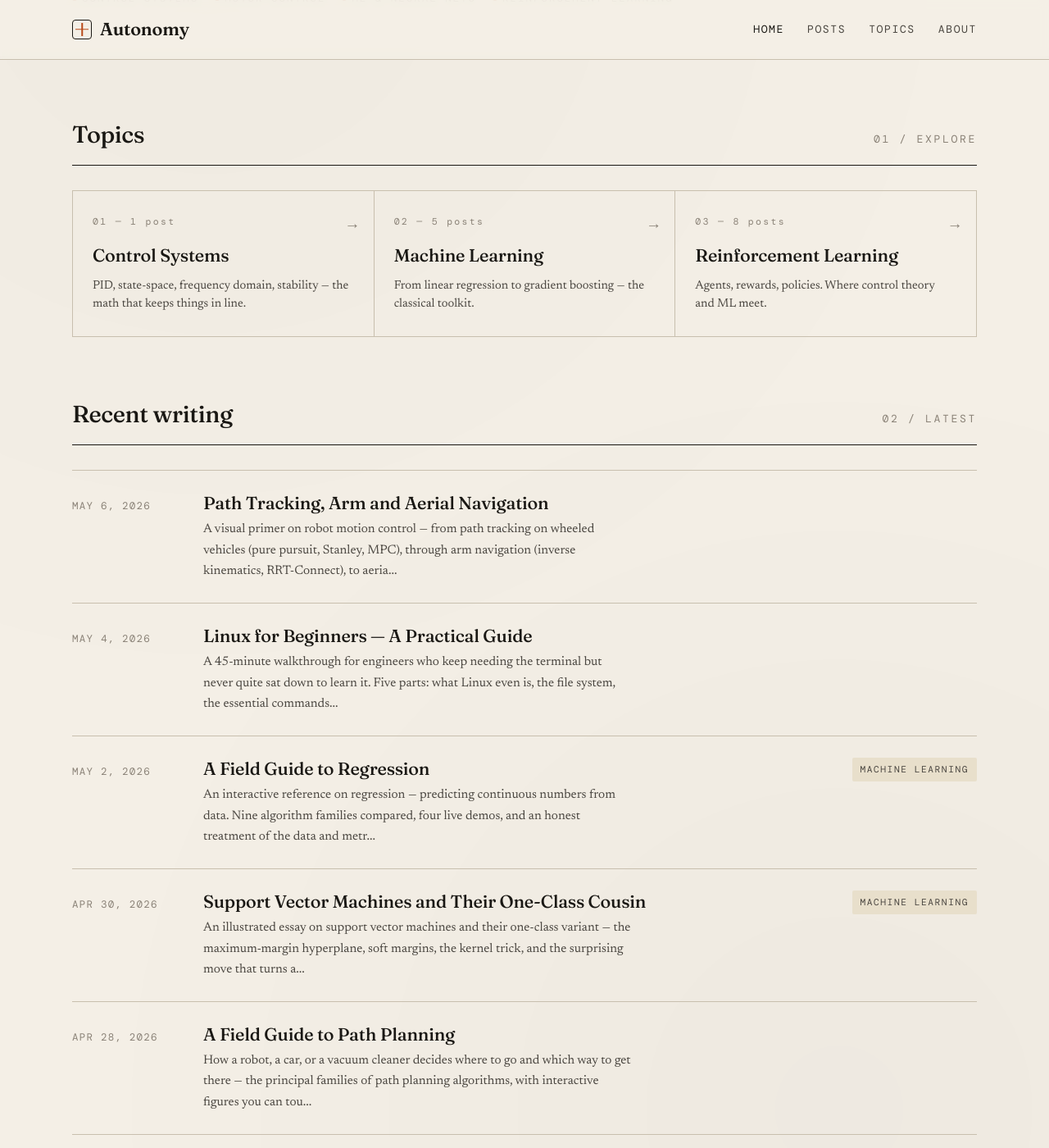
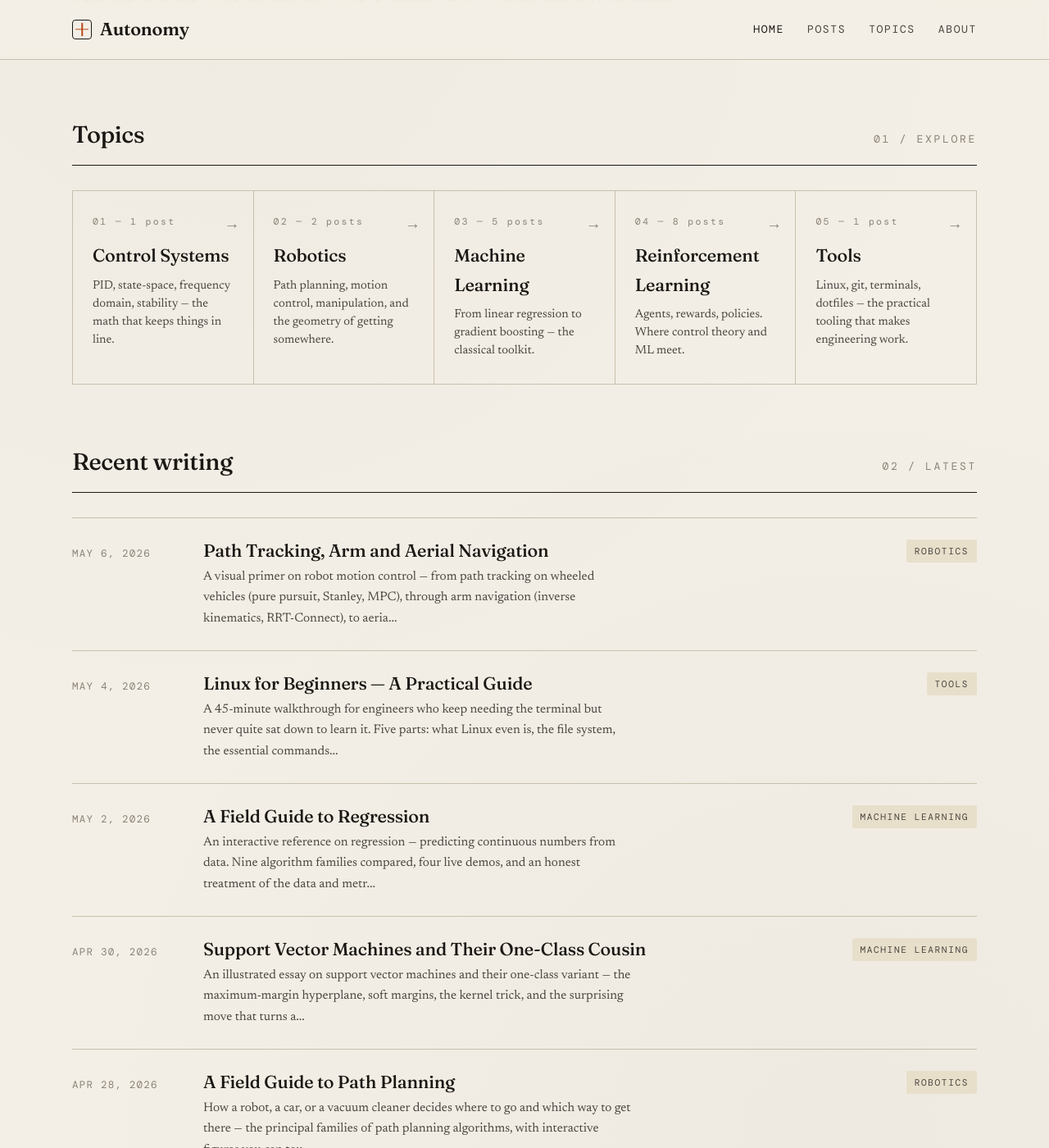
Before and after one commit to majid-mazouchi/autonomy, a Jekyll site: the page built from index.html, in a window 1280 px wide and 1400 px high, scrolled down 472 px. Shown: the whole window at 82% size. Built offline with Jekyll 4.4.1, drawn with Linux system fonts in a browser that asks for light colours.

Commit message:
Add Robotics and Tools categories

```diff
--- a/_config.yml
+++ b/_config.yml
@@ -24,6 +24,9 @@ categories_list:
   - slug: motor-control
     name: "Motor Control"
     blurb: "DC, BLDC, stepper. FOC, commutation, encoders, current loops."
+  - slug: robotics
+    name: "Robotics"
+    blurb: "Path planning, motion control, manipulation, and the geometry of getting somewhere."
   - slug: machine-learning
     name: "Machine Learning"
     blurb: "From linear regression to gradient boosting — the classical toolkit."
@@ -33,6 +36,9 @@ categories_list:
   - slug: reinforcement-learning
     name: "Reinforcement Learning"
     blurb: "Agents, rewards, policies. Where control theory and ML meet."
+  - slug: tools
+    name: "Tools"
+    blurb: "Linux, git, terminals, dotfiles — the practical tooling that makes engineering work."
 
 # Social / external links
 social:
```
